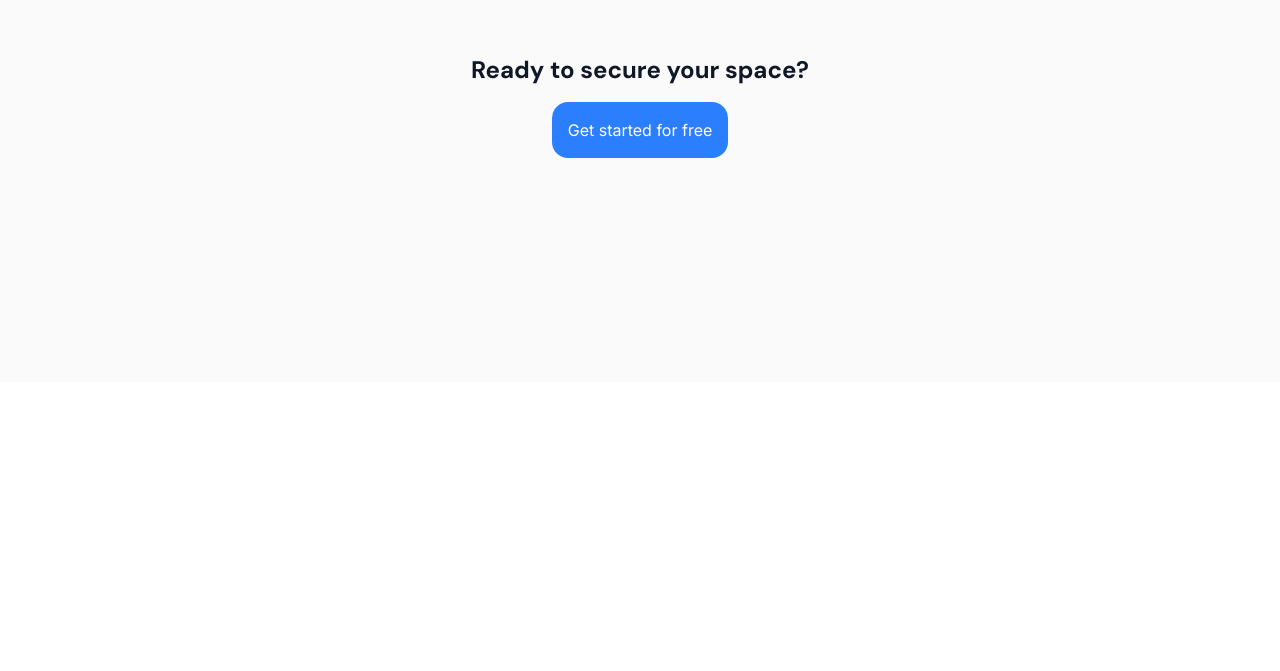
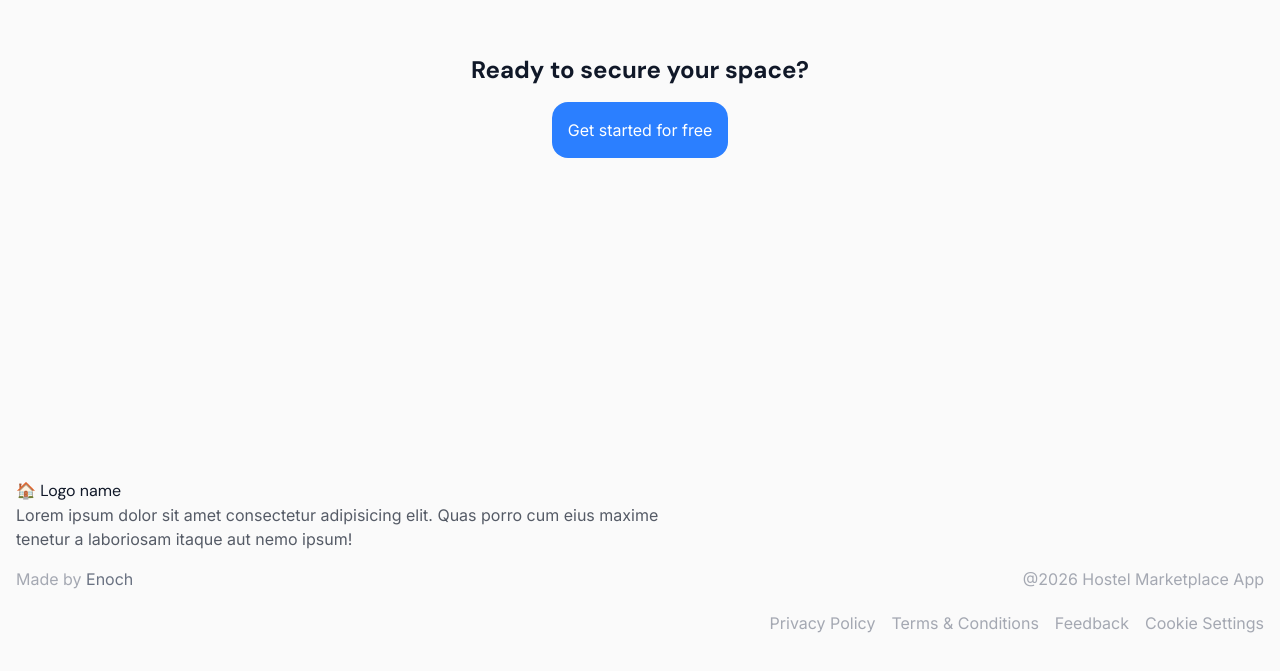
Before and after one commit to fagbenjaenoch/dorms-ng, a Next.js app in the folder apps/frontend/: page / in a window 1280 px wide. Shown: the part 1923-2594 px from the top of the page. Before the commit the page ends 2305 px from the top, so only its background shows below. Built offline with nearby package versions, Linux system fonts and the light colour scheme.

Commit message:
created footer component

```diff
--- /dev/null
+++ b/apps/frontend/app/components/ui/Footer.tsx
@@ -0,0 +1,42 @@
+import { getCurrentYear } from "@/app/lib/utils";
+import BrandIcon from "./BrandIcon";
+
+export default function Footer() {
+  return (
+    <footer>
+      <div className="container">
+        <div className="flex flex-col gap-5 lg:flex-col-reverse tect-center lg:text-left">
+          <ul className="text-gray-500/60 flex flex-col gap-2 lg:flex-row lg:gap-4 lg:justify-end">
+            <li>
+              <a href="#">Privacy Policy</a>
+            </li>
+            <li>
+              <a href="#">Terms & Conditions</a>
+            </li>
+            <li>
+              <a href="#">Feedback</a>
+            </li>
+            <li>
+              <a href="#">Cookie Settings</a>
+            </li>
+          </ul>
+          <div className="space-y-4">
+            <div className="max-w-2xl">
+              <BrandIcon />
+              <p className="opacity-70">
+                Lorem ipsum dolor sit amet consectetur adipisicing elit. Quas porro
+                cum eius maxime tenetur a laboriosam itaque aut nemo ipsum!
+              </p>
+            </div>
+            <div className="flex justify-center gap-4 text-gray-500/60 lg:justify-between">
+              <p>
+                Made by <span className="text-gray-500">Enoch</span>
+              </p>
+              <p>@{getCurrentYear()} Hostel Marketplace App</p>
+            </div>
+          </div>
+        </div>
+      </div>
+    </footer>
+  );
+}
--- /dev/null
+++ b/apps/frontend/app/lib/utils.ts
@@ -0,0 +1,3 @@
+export function getCurrentYear(): number {
+  return new Date().getFullYear();
+}
--- a/apps/frontend/app/page.tsx
+++ b/apps/frontend/app/page.tsx
@@ -7,6 +7,7 @@ import Image from "next/image";
 import FeatureSection from "./components/ui/FeatureSection";
 import PopularUniversities from "./components/PopularUniversities";
 import CtaSection from "./components/CtaSection";
+import Footer from "./components/ui/Footer";
 
 export default function Home() {
   return (
@@ -45,6 +46,7 @@ export default function Home() {
       <PopularUniversities />
       <FeatureSection />
       <CtaSection />
+      <Footer />
     </div>
   );
 }
```
